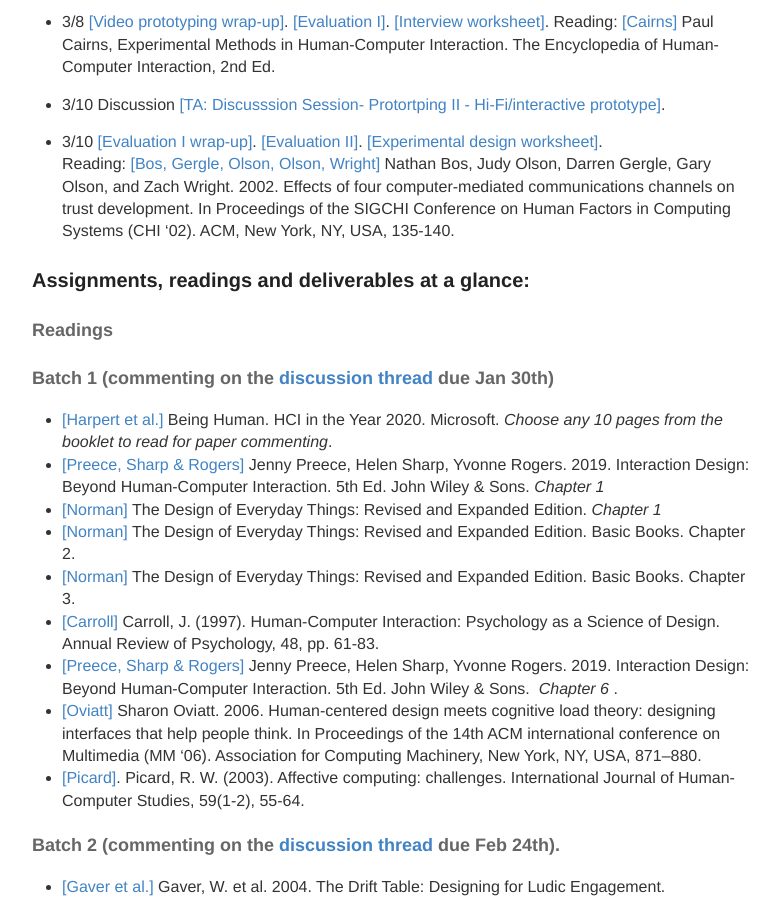
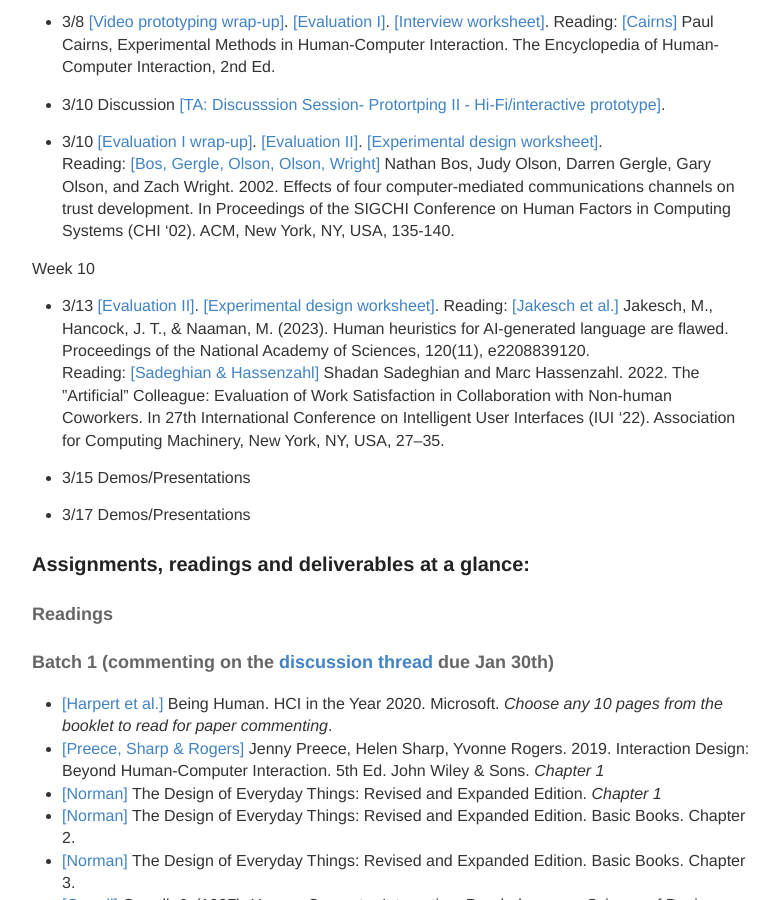
Before and after one commit to hciwang/hciwang.github.io, a Jekyll site: the page built from _posts/2022-1-1-lectures.md, in a window 1280 px wide and 900 px high, scrolled down 3406 px. Shown: the whole window, without its empty margins (248-1027 px from the left). Built offline with Jekyll 4.4.1, drawn with Linux system fonts in a browser that asks for light colours; some of the changed text lies outside the part shown.

Commit message:
Update 2022-1-1-lectures.md

```diff
--- a/_posts/2022-1-1-lectures.md
+++ b/_posts/2022-1-1-lectures.md
@@ -124,6 +124,16 @@
 - 3/10  [[Evaluation I wrap-up]](https://canvas.ucdavis.edu/courses/747452/files/folder/Misc%20files?preview=19823507). [[Evaluation II]](https://canvas.ucdavis.edu/courses/747452/files/folder/Lecture%20slides?preview=19849914&sort=modified_at&order=desc). [[Experimental design worksheet]](https://canvas.ucdavis.edu/courses/747452/files/folder/Lecture%20slides?preview=19849915&sort=modified_at&order=desc).
 Reading:  [[Bos, Gergle, Olson, Olson, Wright]](http://collablab.northwestern.edu/CollabolabDistro/nucmc/p135-bos.pdf) Nathan Bos, Judy Olson, Darren Gergle, Gary Olson, and Zach Wright. 2002. Effects of four computer-mediated communications channels on trust development. In Proceedings of the SIGCHI Conference on Human Factors in Computing Systems (CHI '02). ACM, New York, NY, USA, 135-140.
 
+Week 10
+- 3/13 [[Evaluation II]](https://canvas.ucdavis.edu/courses/747452/files/folder/Lecture%20slides?preview=19849914&sort=modified_at&order=desc). [[Experimental design worksheet]](https://canvas.ucdavis.edu/courses/747452/files/folder/Lecture%20slides?preview=19849915&sort=modified_at&order=desc).
+Reading: [[Jakesch et al.]](https://canvas.ucdavis.edu/courses/747452/files/folder/Misc%20files?preview=19905320) Jakesch, M., Hancock, J. T., & Naaman, M. (2023). Human heuristics for AI-generated language are flawed. Proceedings of the National Academy of Sciences, 120(11), e2208839120.
+Reading: [[Sadeghian & Hassenzahl]](https://canvas.ucdavis.edu/courses/747452/files/folder/Misc%20files?preview=19905471) Shadan Sadeghian and Marc Hassenzahl. 2022. The ”Artificial” Colleague: Evaluation of Work Satisfaction in Collaboration with Non-human Coworkers. In 27th International Conference on Intelligent User Interfaces (IUI '22). Association for Computing Machinery, New York, NY, USA, 27–35.
+
+
+- 3/15 Demos/Presentations
+
+- 3/17 Demos/Presentations
+
 ### Assignments, readings and deliverables at a glance:
 
 #### Readings
@@ -159,6 +169,8 @@
 - [[Leiva et al.]](https://canvas.ucdavis.edu/courses/747452/files/folder/Misc%20files?preview=19787937) Germán Leiva, Cuong Nguyen, Rubaiat Habib Kazi, and Paul Asente. 2020. Pronto: Rapid Augmented Reality Video Prototyping Using Sketches and Enaction. In Proceedings of the 2020 CHI Conference on Human Factors in Computing Systems (CHI '20). Association for Computing Machinery, New York, NY, USA, 1–13.
 - [[Cairns]](https://www.interaction-design.org/literature/book/the-encyclopedia-of-human-computer-interaction-2nd-ed/experimental-methods-in-human-computer-interaction) Paul Cairns, Experimental Methods in Human-Computer Interaction. The Encyclopedia of Human-Computer Interaction, 2nd Ed.
 - [[Bos, Gergle, Olson, Olson, Wright]](http://collablab.northwestern.edu/CollabolabDistro/nucmc/p135-bos.pdf) Nathan Bos, Judy Olson, Darren Gergle, Gary Olson, and Zach Wright. 2002. Effects of four computer-mediated communications channels on trust development. In Proceedings of the SIGCHI Conference on Human Factors in Computing Systems (CHI '02). ACM, New York, NY, USA, 135-140.
+- [[Jakesch et al.]](https://canvas.ucdavis.edu/courses/747452/files/folder/Misc%20files?preview=19905320) Jakesch, M., Hancock, J. T., & Naaman, M. (2023). Human heuristics for AI-generated language are flawed. Proceedings of the National Academy of Sciences, 120(11), e2208839120.
+- [[Sadeghian & Hassenzahl]](https://canvas.ucdavis.edu/courses/747452/files/folder/Misc%20files?preview=19905471) Shadan Sadeghian and Marc Hassenzahl. 2022. The ”Artificial” Colleague: Evaluation of Work Satisfaction in Collaboration with Non-human Coworkers. In 27th International Conference on Intelligent User Interfaces (IUI '22). Association for Computing Machinery, New York, NY, USA, 27–35.
 
 #### Individual assignments
 - [[Assignment 1: Conceptualizing Human Computer Interaction, due Feb 5]](https://canvas.ucdavis.edu/courses/747452/assignments/1010532).
```
